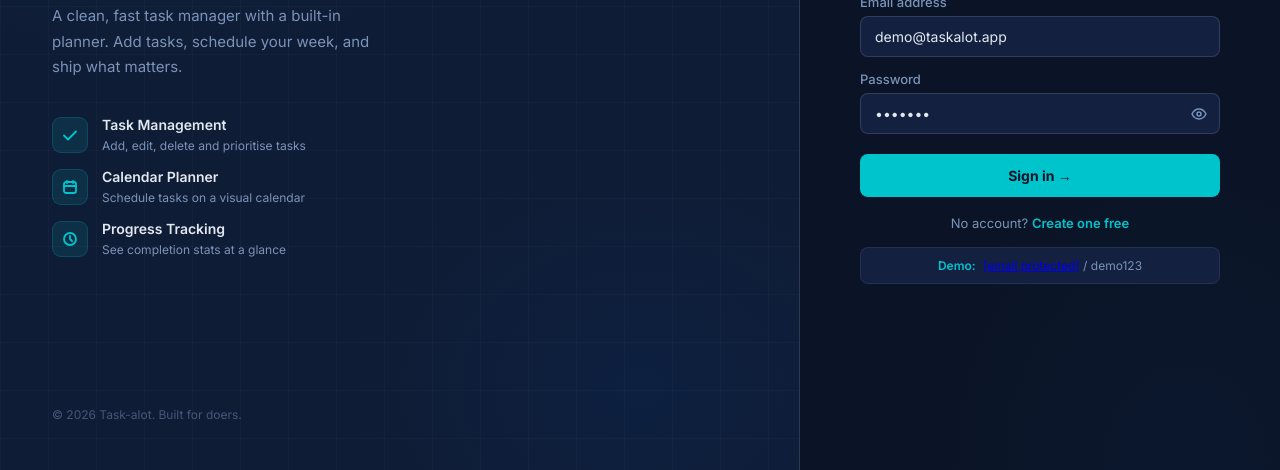
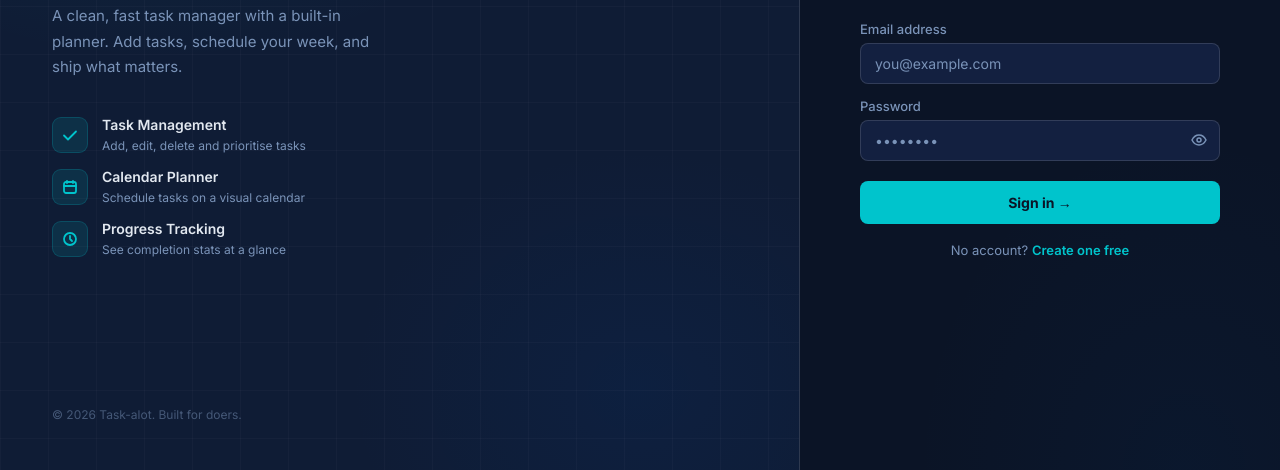
Before and after one commit to EllisHeidi/taskalot, a plain HTML site: page index.html in a window 1280 px wide. Shown: the part 330-800 px from the top of the page. Drawn offline with Linux system fonts and the light colour scheme.

Commit message:
remove demo data

```diff
--- a/index.html
+++ b/index.html
@@ -506,11 +506,11 @@ nav{
         <p class="login-title">Welcome back</p>
         <p class="login-sub">Sign in to your account to continue</p>
         <div class="err" id="err-login">Invalid email or password.</div>
-        <div class="field"><label>Email address</label><input id="le" type="email" placeholder="you@example.com" value="demo@taskalot.app"/></div>
+        <div class="field"><label>Email address</label><input id="le" type="email" placeholder="you@example.com"/></div>
         <div class="field">
           <label>Password</label>
           <div style="position:relative">
-            <input id="lp" type="password" placeholder="••••••••" value="demo123" style="width:100%;padding-right:44px"/>
+            <input id="lp" type="password" placeholder="••••••••" style="width:100%;padding-right:44px"/>
             <button onclick="togglePw('lp','eye-login')" type="button" style="position:absolute;right:0;top:0;height:100%;width:42px;background:transparent;border:none;cursor:pointer;color:var(--muted);display:flex;align-items:center;justify-content:center;transition:color .2s">
               <svg id="eye-login" viewBox="0 0 16 16" fill="none" stroke="currentColor" stroke-width="1.5" stroke-linecap="round" width="16" height="16">
                 <path d="M1 8s2.5-5 7-5 7 5 7 5-2.5 5-7 5-7-5-7-5z"/><circle cx="8" cy="8" r="2"/>
@@ -520,7 +520,7 @@ nav{
         </div>
         <button class="btn-primary" onclick="doLogin()">Sign in →</button>
         <p class="login-hint">No account? <span onclick="switchTab('register')">Create one free</span></p>
-        <div class="demo-hint"><span>Demo:</span> <a href="/cdn-cgi/l/email-protection" class="__cf_email__" data-cfemail="fa9e9f9795ba8e9b89919b96958ed49b8a8a">[email&#160;protected]</a> / demo123</div>
+
       </div>
 
       <!-- ── REGISTER FORM ── -->
```
